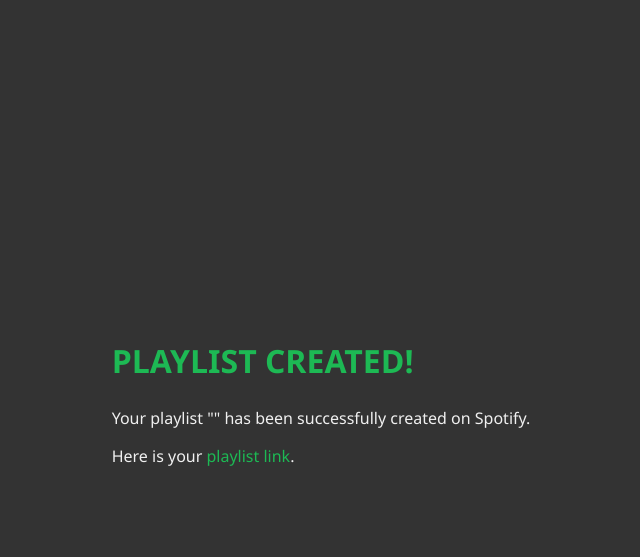
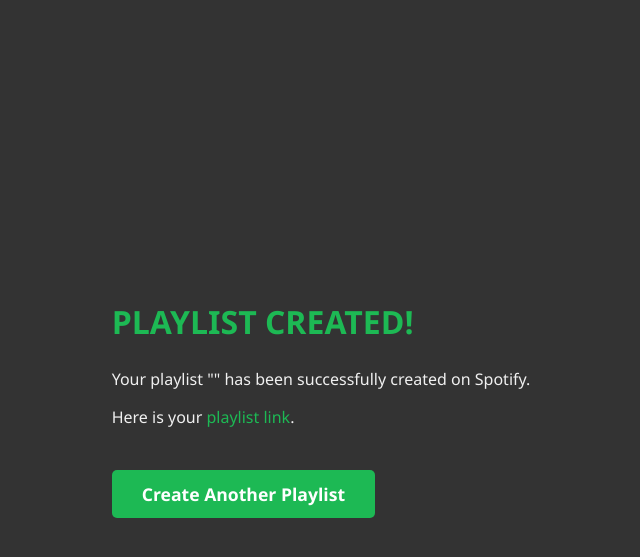
Before and after one commit to ryanolejarz/SpotifyFM, a FastAPI app: template templates/playlist_created.html in a window 1280 px wide. Shown: the top 557 px of the page, without its empty margins (319-959 px from the left). Run offline with FastAPI, Linux system fonts and the light colour scheme; the template is opened without the code that fills it, so the values that code supplies are empty.

Commit message:
add description to created playlist, add option to create new playlist upon finish

```diff
--- a/app.py
+++ b/app.py
@@ -114,10 +114,13 @@
     user = spotify_client.api.current_user()
 
     # create a new playlist
-    playlist_id = spotify_client.create_playlist(user["id"], playlist_name)
+    playlist_id = spotify_client.create_playlist(
+        user["id"],
+        playlist_name,
+        description="Playlist generated by SpotifyFM")
 
     # convert selected track strings back to SpotifyTrack objects
-    track_ids = []
+    track_ids: List[str] = []
     for track_info in selected_tracks:
         artist, title = track_info.split(" || ")
 
--- a/src/Spotify.py
+++ b/src/Spotify.py
@@ -46,10 +46,11 @@
 
         return songs
 
-    def create_playlist(self, username: str, playlist_name: str, public: bool = True) -> str:
+    def create_playlist(self, username: str, playlist_name: str, description: str, public: bool = True) -> str:
         playlist = self.api.user_playlist_create(
             user=self.api.user(username)['id'],
             name=playlist_name,
+            description=description,
             public=public)
         return playlist['id']
 
--- a/templates/playlist_created.html
+++ b/templates/playlist_created.html
@@ -11,6 +11,8 @@
         <h1>Playlist Created!</h1>
         <p>Your playlist "<strong>{{ playlist_name }}</strong>" has been successfully created on Spotify.</p>
         <p>Here is your <a href="https://open.spotify.com/playlist/{{ playlist_id }}" target="_blank">playlist link</a>.</p>
+        <br>
+        <p><a href="/lastfm_form" class="submit-btn">Create Another Playlist</a></p>
     </div>
 </body>
 </html>
```
Also changed, not shown: README.md.
